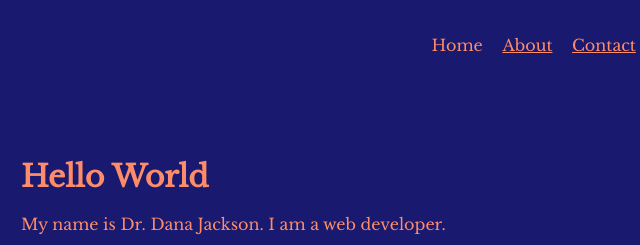
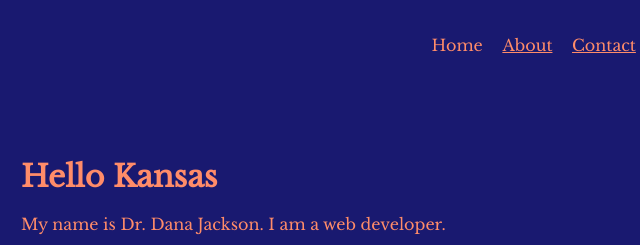
Before and after one commit to djackson0809/Portfolio-Website, a plain HTML site: page index.html in a window 1280 px wide. Shown: the top 245 px of the page, 559-1199 px from the left. Drawn offline with nearby package versions, Linux system fonts and the light colour scheme.

Commit message:
Revert "Update index.html"
This reverts commit f9f4482cebd1538da6c54ac50920e388d2d654ea.

```diff
--- a/index.html
+++ b/index.html
@@ -46,7 +46,7 @@
             photograph of Dana Jackson">
         </div>
         <div>
-          <h1>Hello World</h1>
+          <h1>Hello Kansas</h1>
           <p> My name is Dr. Dana Jackson. I am a <span>web</span> developer.
             <p><a href="#">Check out some of my code</a></p>
             <a href="files/cv.pdf" class="button" download>Download my CV</a>
```
